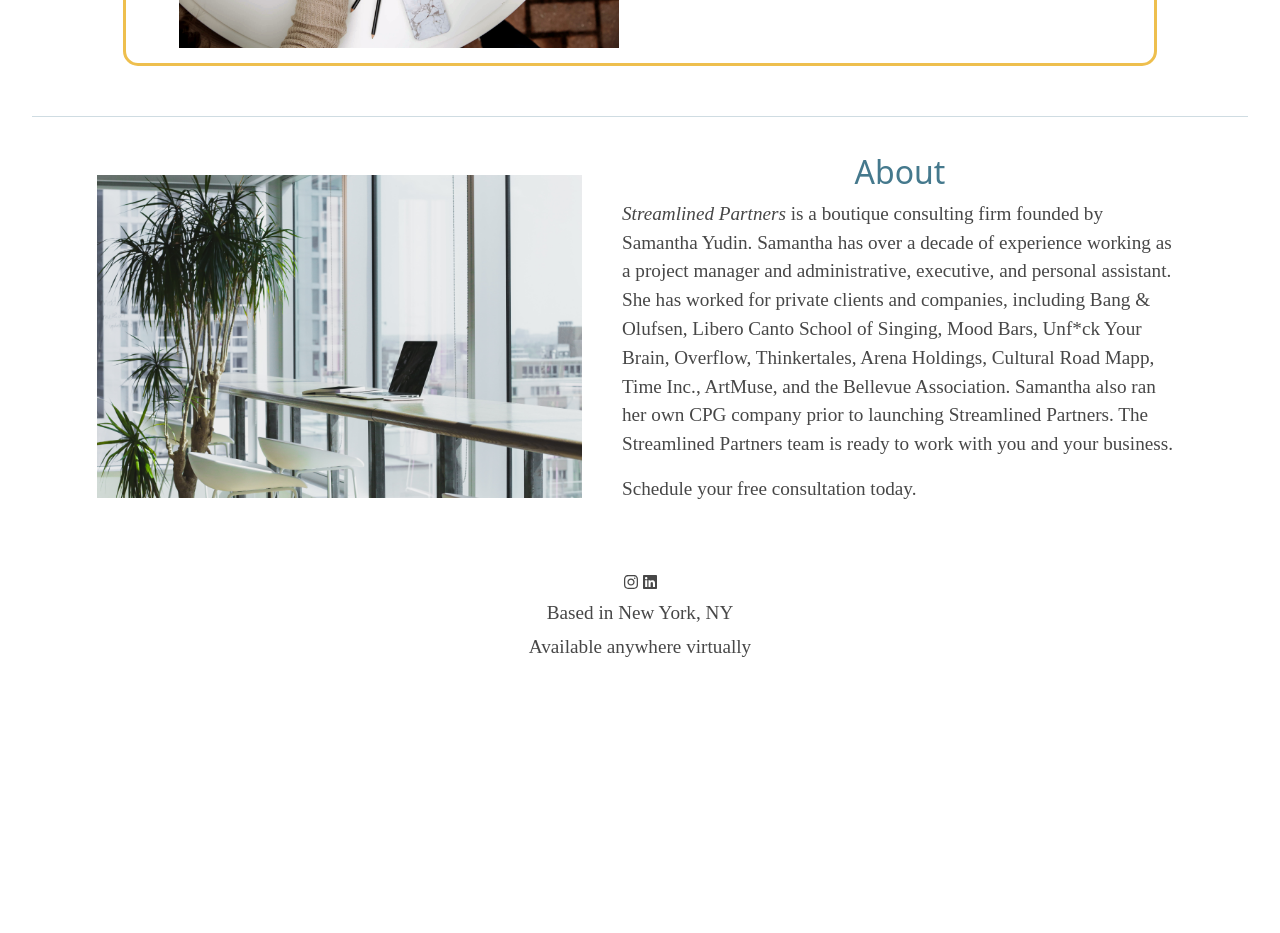
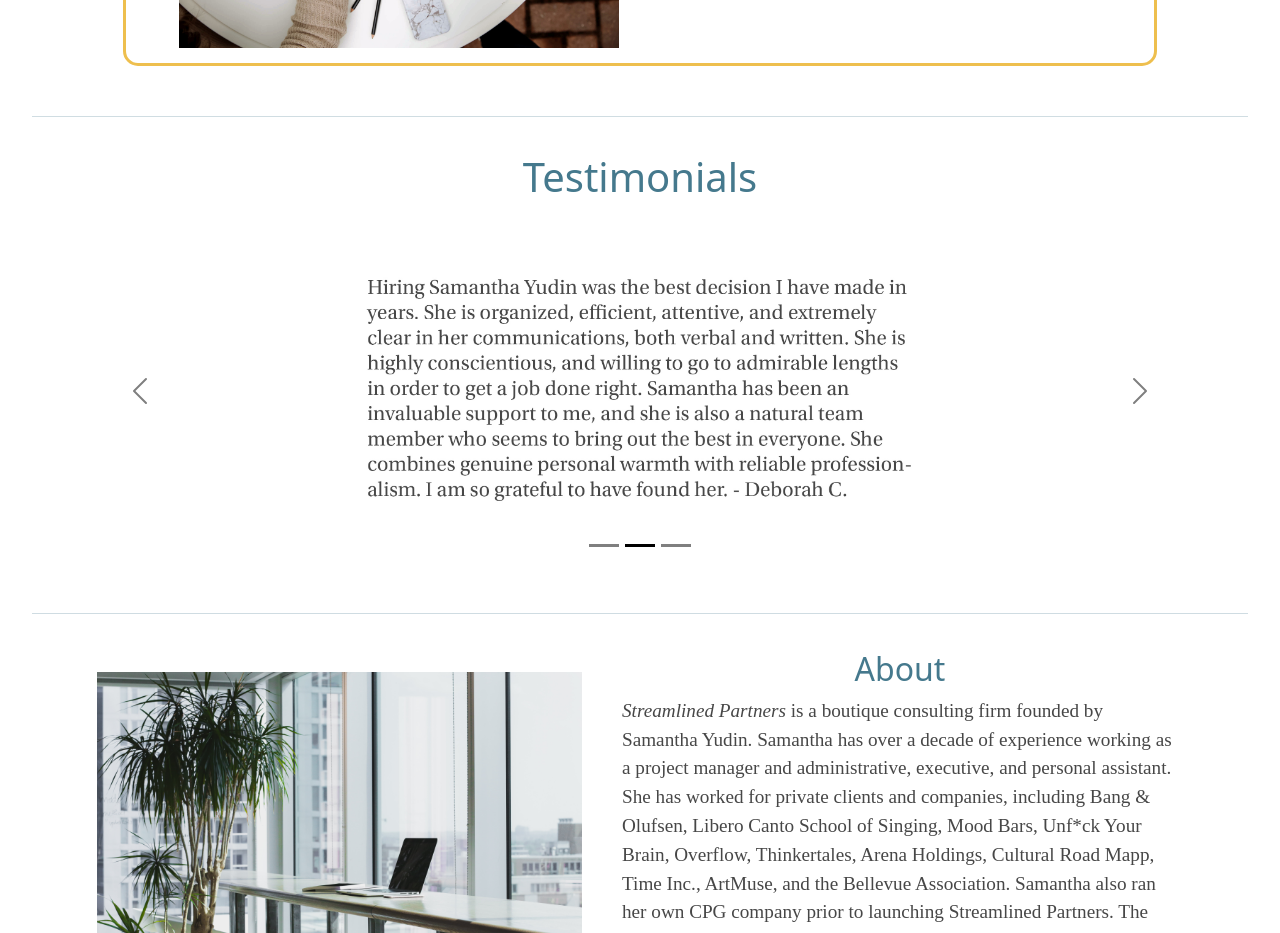
Before and after one commit to rhkearns/streamlined_1, a React (Create React App) app: page / in a window 1280 px wide. Shown: the part 2760-3693 px from the top of the page. Before the commit the page ends 3436 px from the top, so only its background shows below. Built offline with nearby package versions, Linux system fonts and the light colour scheme; a web font is replaced by a local one.

Commit message:
fix testimonial imports, unhide testimonial section

```diff
--- a/src/Components/Testimonials/Testimonials.jsx
+++ b/src/Components/Testimonials/Testimonials.jsx
@@ -2,9 +2,9 @@ import React from 'react';
 import './Testimonials.scss';
 import { Carousel } from 'react-bootstrap';
 import testimonialData from '../../common/testimonialData';
-import Testimonial_Carly from 'rhkearns/streamlined_1/src/images/testimonials/Testimonial_Carly.jpg'
-import Testimonial_Deborah from 'rhkearns/streamlined_1/src/images/testimonials/Testimonial_Deborah.jpg'
-import Testimonial_Rocio from 'rhkearns/streamlined_1/src/images/testimonials/Testimonial_Rocio.jpg'
+import Testimonial_Carly from '../../images/testimonials/Testimonial_Carly.jpg'
+import Testimonial_Deborah from '../../images/testimonials/Testimonial_Deborah.jpg'
+import Testimonial_Rocio from '../../images/testimonials/Testimonial_Rocio.jpg'
 
 const Testimonials = () => {
 	console.log(testimonialData);
--- a/src/Components/Testimonials/Testimonials.scss
+++ b/src/Components/Testimonials/Testimonials.scss
@@ -2,7 +2,7 @@
 
 #testimonials {
 	text-align: center;
-	margin-bottom: 40px;
+	margin-bottom: 20px;
 	padding: 20px;
 	background-color: white;
 }
--- a/src/common/testimonialData.js
+++ b/src/common/testimonialData.js
@@ -16,7 +16,7 @@ const testimonialData = [
     company: "Rocio",
     body: "Working with Samantha has been incredibly beneficial to the day-to-day operations of my different businesses: my consultancy as well as my start-up and collaborations. She has assisted me with scheduling meetings, staying on top of my calendars, and organizing virtual events across all these work streams. She has also improved my business’ technological aspects, including updating my website and consolidating email inboxes to better deal with complexity. Samantha is very well organized, has been an amazing asset to my businesses, and a joy to work with. I would recommend her to anyone. - Rocio B.",
     imgTitle: "Rocio",
-  },
+  }
 ];
 
 export default testimonialData;
--- a/src/pages/Home/Home.jsx
+++ b/src/pages/Home/Home.jsx
@@ -4,7 +4,7 @@ import ContentBody from "../../Components/ContentBody/ContentBody"
 import Footer from '../../Components/Footer/Footer';
 // import Nav from '../../Components/Nav/Nav';
 import About from '../../Components/About/About';
-// import Testimonials from '../../Components/Testimonials/Testimonials';
+import Testimonials from '../../Components/Testimonials/Testimonials';
 
 const Home = () => {
 	return (
@@ -14,8 +14,8 @@ const Home = () => {
 			<hr className="line" />
 			{/* <Contact /> */}
 			{/* <hr className="line" /> */}
-			{/* <Testimonials /> */}
-			{/* <hr className="line" /> */}
+			<Testimonials />
+			<hr className="line" />
 			<About />
 			{/* <Nav /> */}
 			<Footer />
```
